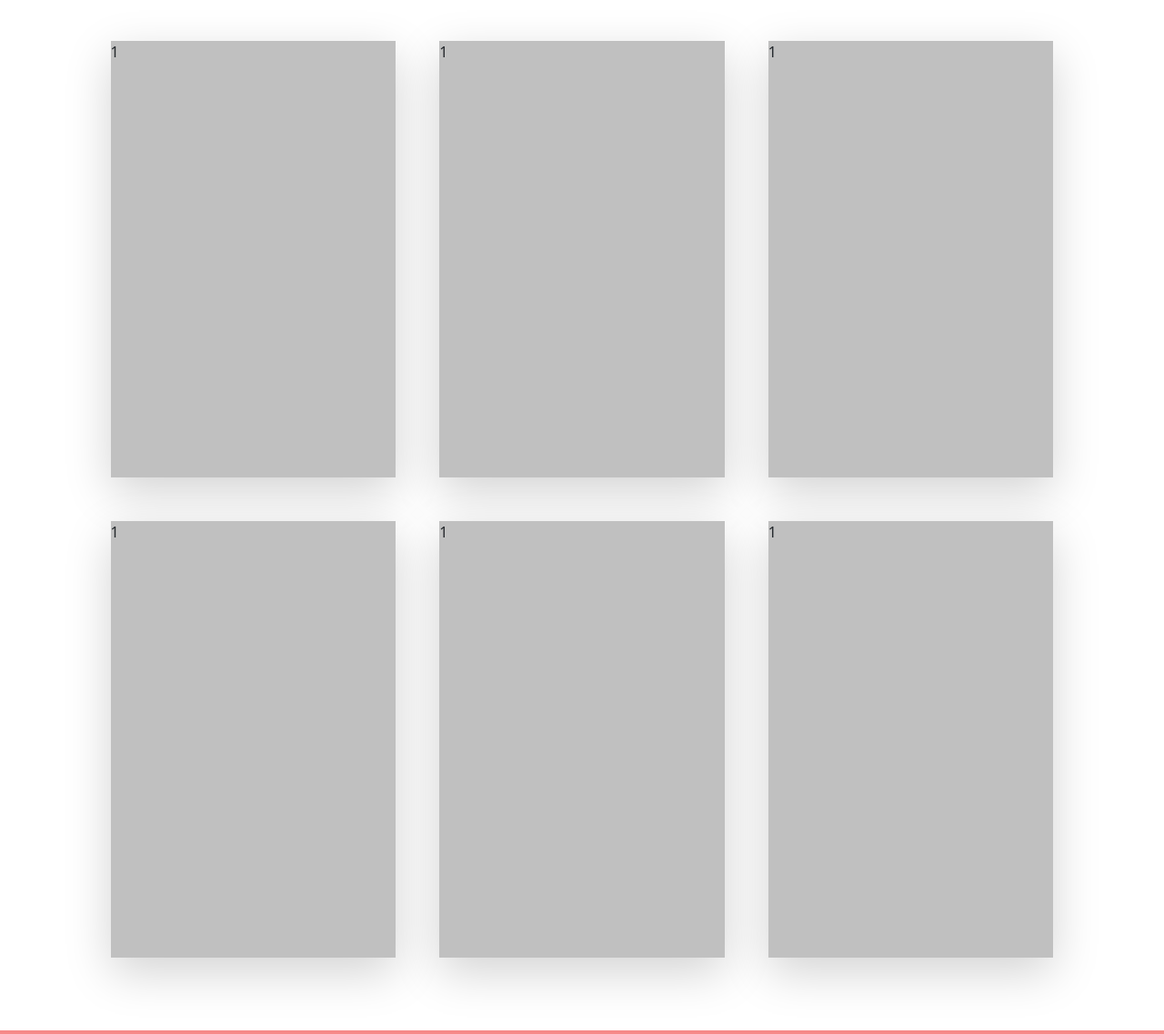
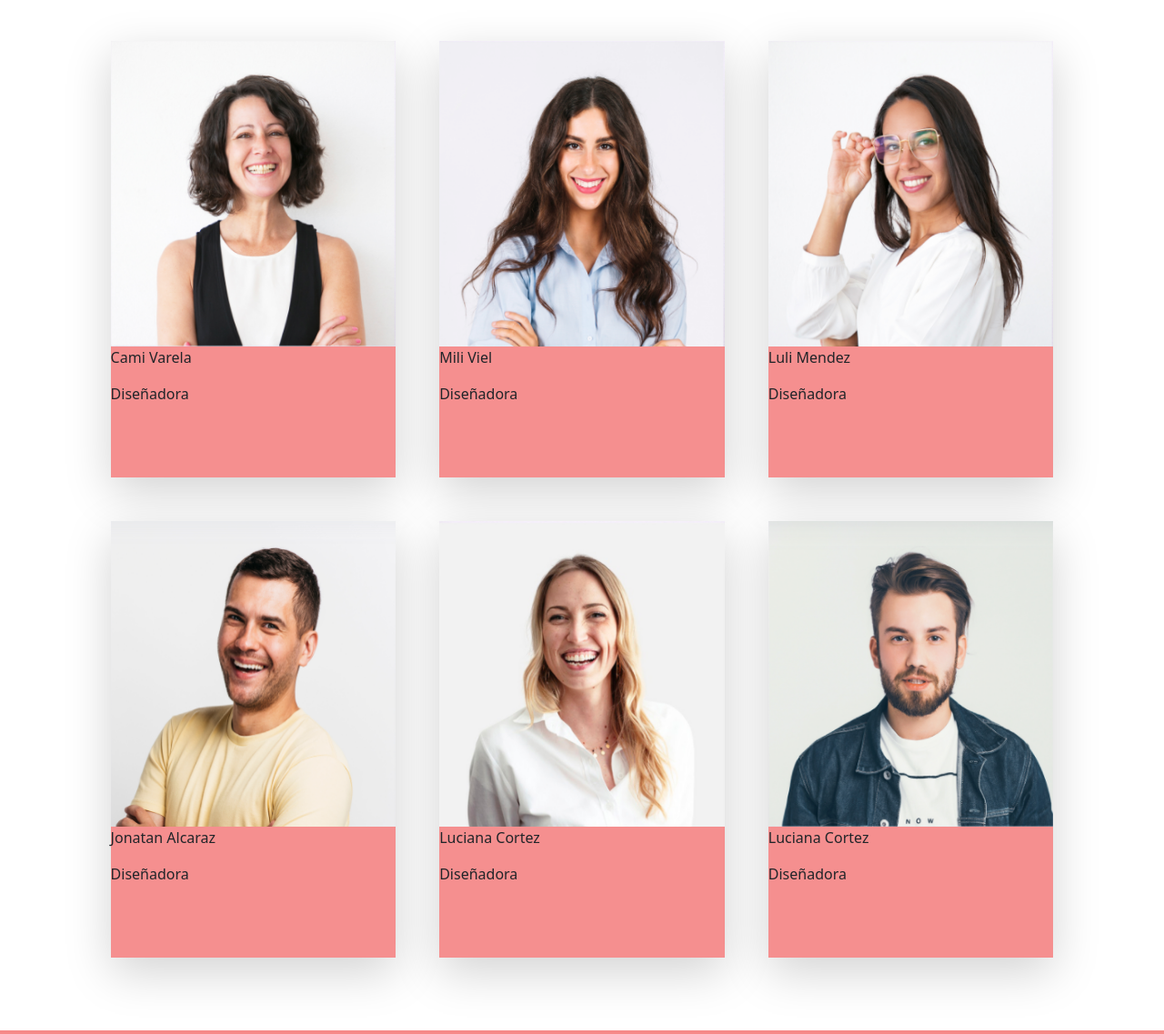
Before and after one commit to CarlosCorrea01/TECLAB-Agencia_de_desarrollo-web, a website: page secciones/equipo.html in a window 1280 px wide. Shown: the part 163-1300 px from the top of the page at 91% size. Drawn offline with nearby package versions, Linux system fonts and the light colour scheme.

Commit message:
Terminando contenido de equipo

```diff
--- a/secciones/equipo.html
+++ b/secciones/equipo.html
@@ -73,12 +73,36 @@
             </div>
 
             <div class="conocenos__galeria">
-                <div class="shadow-lg">1</div>
-                <div class="shadow-lg">1</div>
-                <div class="shadow-lg">1</div>
-                <div class="shadow-lg">1</div>
-                <div class="shadow-lg">1</div>
-                <div class="shadow-lg">1</div>
+                <div class="shadow-lg">
+                    <img src="../imagenes/cami_valera.png" class="img-fluid" alt="integrante del equipo">
+                    <p>Cami Varela</p>
+                    <p>Diseñadora</p>
+                </div>
+                <div class="shadow-lg">
+                    <img src="../imagenes/mili_viel.png"  alt="integrante del equipo">
+                    <p>Mili Viel</p>
+                    <p>Diseñadora</p>
+                </div>
+                <div class="shadow-lg">
+                    <img src="../imagenes/lulu_mendez.png"  alt="integrante del equipo">
+                    <p>Luli Mendez</p>
+                    <p>Diseñadora</p>
+                </div>
+                <div class="shadow-lg">
+                    <img src="../imagenes/jonatan_alcaraz.png"  alt="integrante del equipo">
+                    <p>Jonatan Alcaraz</p>
+                    <p>Diseñadora</p>
+                </div>
+                <div class="shadow-lg">
+                    <img src="../imagenes/luciana_cortez.png"  alt="integrante del equipo">
+                    <p>Luciana Cortez</p>
+                    <p>Diseñadora</p>
+                </div>
+                <div class="shadow-lg">
+                    <img src="../imagenes/carlos_correa.png"  alt="integrante del equipo">
+                    <p>Luciana Cortez</p>
+                    <p>Diseñadora</p>
+                </div>
             </div>
         </div>
     </section>
--- a/style/_conocenos.scss
+++ b/style/_conocenos.scss
@@ -5,7 +5,7 @@
         width: 90%;
         padding: 2rem 0rem;
         p{
-            @include fuentes (2rem,$ColorAcento,600)
+            @include fuentes (2rem,$ColorAcento,600);
             font-family: 'Josefin Sans', sans-serif;
         }
     }
@@ -17,7 +17,11 @@
         gap: 3rem;
         justify-content: center;
         div{
-            background-color: silver;
+            background-color: $Primario_2;
+            img{
+                width: 100%;
+                height: 21rem;
+            }
         }
     }
 }
--- a/style/_equipo.scss
+++ b/style/_equipo.scss
@@ -7,12 +7,12 @@
         grid-template-areas:
         "equipoTexto equipoImg"
         "equipoBoton equipoImg";
-        grid-template-columns: 1fr 0.8fr;
+        grid-template-columns: 1fr fr;
         grid-template-rows: auto auto;
         grid-row-gap: 1rem;
         grid-column-gap: 1rem;
         padding-top: 5rem;
-        padding-bottom: 2rem;
+        padding-bottom: 5rem;
         .equipo__texto{
             grid-area: equipoTexto;
             .equipo__titulo{
@@ -27,5 +27,10 @@
         .equipo__boton{
             grid-area: equipoBoton;
         }
+        .equipo__img{
+            grid-area: equipoImg;
+            width: auto;
+        }
+
     }
 }
--- a/style/_mediaq900px.scss
+++ b/style/_mediaq900px.scss
@@ -71,7 +71,7 @@
                     position: fixed;
                     top: 4rem;
                     right:0;
-                    background-color: hsla(0, 0%, 96%, 0.95);
+                    background-color: $Secundario_1;
                 }
             }
             .header__menu{
--- a/style/_mediaq992px.scss
+++ b/style/_mediaq992px.scss
@@ -68,9 +68,6 @@
             justify-items: center;
             .equipo__texto{
                 width: 90%;
-                p{
-                    text-align: center;
-                }
                 h3{
                     text-align: center;
                 }
```
Also changed, not shown: index.html (+37 -21 lines), estilos/style.css, imagenes/cami_valera.png (added), imagenes/carlos_correa.png (added), imagenes/jonatan_alcaraz.png (added), imagenes/luciana_cortez.png (added), imagenes/lulu_mendez.png (added), imagenes/mili_viel.png (added).
